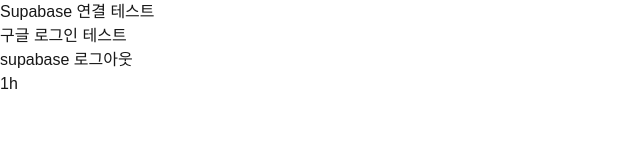
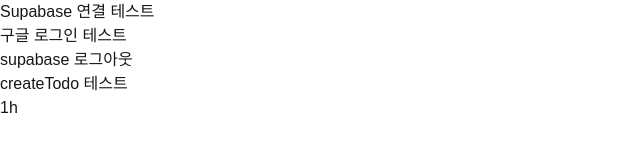
Before and after one commit to Rodgershyeonsik/toy-todo, a Next.js app: page /test in a window 1280 px wide. Shown: the top 162 px of the page, without its empty margins (0-640 px from the left). Built offline with nearby package versions, Linux system fonts and the light colour scheme.

Commit message:
feat: add createTodo server action with Prisma

```diff
--- /dev/null
+++ b/actions/todoActions.ts
@@ -0,0 +1,28 @@
+"use server";
+
+import { prisma } from "@/lib/prisma";
+import { createClient } from "@/lib/supabase/server";
+
+export async function createTodo(task: string, dailyGoalTime?: number) {
+  const supabase = await createClient();
+  const {
+    data: { user },
+  } = await supabase.auth.getUser();
+
+  if (!user) throw new Error("Unauthorized");
+
+  const lastTodo = await prisma.todo.findFirst({
+    where: { userId: user.id },
+    orderBy: { order: "desc" },
+    select: { order: true },
+  });
+
+  return await prisma.todo.create({
+    data: {
+      task,
+      dailyGoalTime,
+      order: (lastTodo?.order ?? -1) + 1,
+      userId: user.id,
+    },
+  });
+}
--- a/app/test/page.tsx
+++ b/app/test/page.tsx
@@ -1,5 +1,6 @@
 "use client";
 
+import { createTodo } from "@/actions/todoActions";
 import { createClient } from "@/lib/supabase/client";
 import { formatTimeToEn } from "@/utils";
 import { useState } from "react";
@@ -44,6 +45,11 @@
       <div>
         <button onClick={handleLogout}>supabase 로그아웃</button>
       </div>
+      <div>
+        <button onClick={() => createTodo("테스트 할 일", 30).then(console.log).catch(console.error)}>
+          createTodo 테스트
+        </button>
+      </div>
       <div>{formatTimeToEn(3600)}</div>
     </>
   );
```
